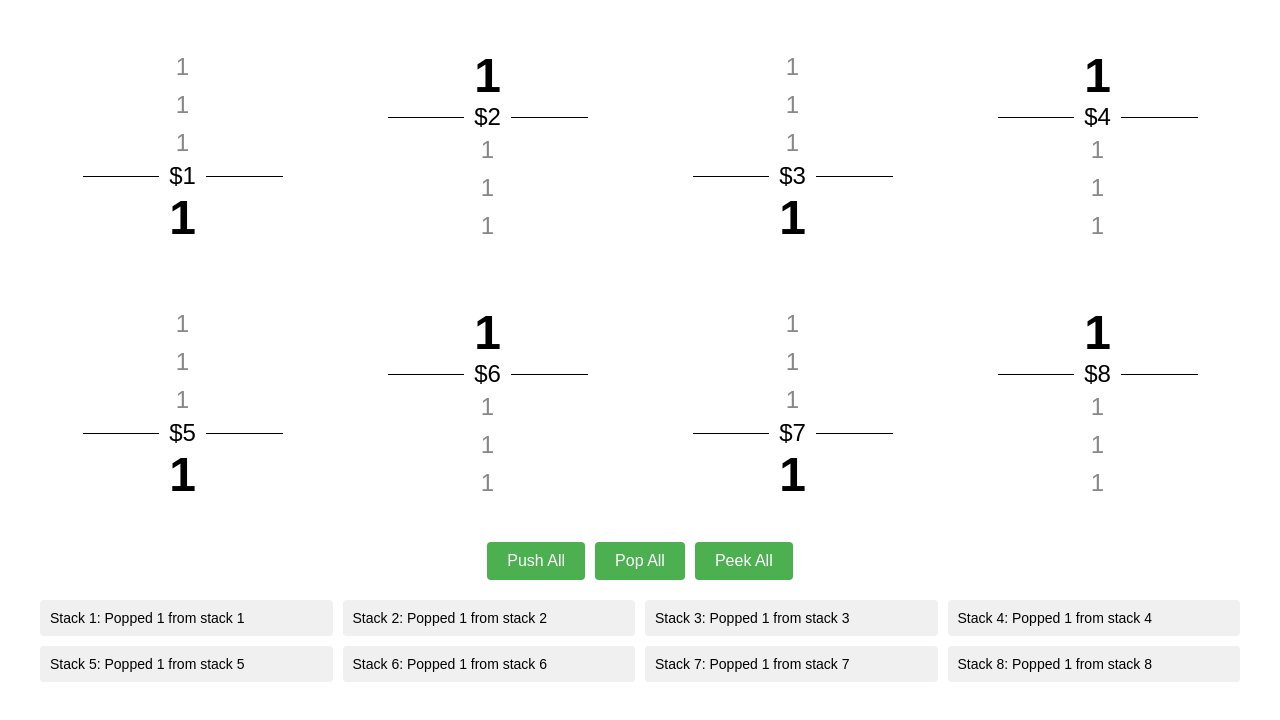
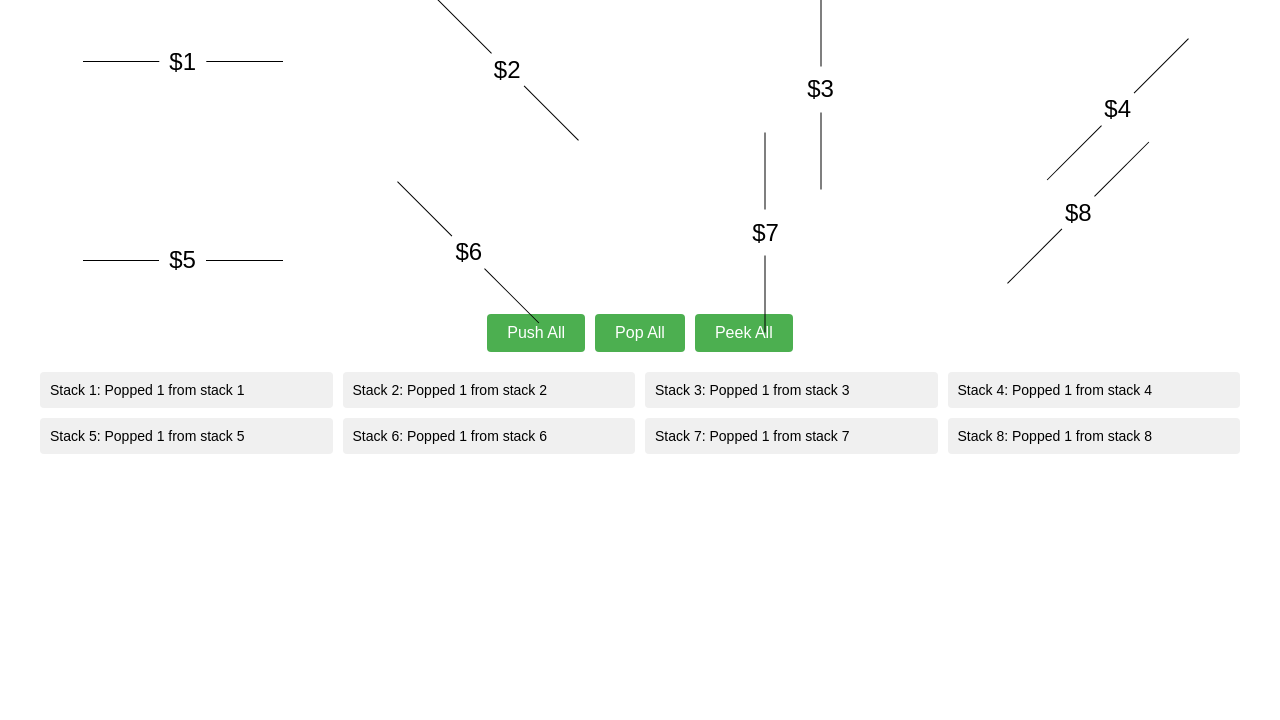
Before and after one commit to DaryeDev/valkyrie-vm, a Vue app: page / in a window 1280 px wide. Both pictures are taken after a click on the button "Pop All". Shown: the top 720 px of the page. Built offline with nearby package versions, Linux system fonts and the light colour scheme.

Commit message:
stack rotation

```diff
--- a/src/components/NexusComponent.vue
+++ b/src/components/NexusComponent.vue
@@ -6,7 +6,7 @@
         :key="index"
         :ref="el => { if (el) stackRefs[index] = el }"
         :separatorText="`$${index + 1}`"
-        :reverse="index % 2 === 0"
+        :rotation="[180, 225, 270, 315, 0, 45, 90, 135][index % 8]"
       />
     </div>
     <div class="global-controls">
--- a/src/components/StackComponent.vue
+++ b/src/components/StackComponent.vue
@@ -1,8 +1,11 @@
 <template>
-  <div class="stack" :class="{ 'reverse': reverse }">
+  <div class="stack" :style="{ '--rotation': rotation+'deg', '--counterrotation': (360 - rotation)+'deg' }">
     <transition-group name="stack-anim">
-      <div v-if="stackItems.length > 0" key="first-item" class="stack-item first-item" :class="{ 'reverse': reverse }">
+      <div v-if="stackItems.length > 0" key="first-item" class="stack-item first-item">
         {{ stackItems[0].value }}
+      </div>
+      <div v-else class="stack-item first-item">
+        &nbsp;
       </div>
       <div key="separator" class="separator">
         <div class="line"></div>
@@ -24,21 +27,17 @@ const props = defineProps({
     type: String,
     default: '$5'
   },
-  reverse: {
-    type: Boolean,
-    default: false
+  rotation: {
+    type: Number,
+    default: 0
   }
 });
 
 const stackItems = ref([
-  { id: 1, value: 1 },
-  { id: 2, value: 1 },
-  { id: 3, value: 1 },
-  { id: 4, value: 1 },
-  { id: 5, value: 1 }
+  { id: 1, value: 1 }
 ]);
 const lastOperation = ref('');
-let nextId = 6;
+let nextId = stackItems.value.length + 1;
 
 const push = () => {
   const newItem = { id: nextId++, value: Math.floor(Math.random() * 10) + 1 };
@@ -73,7 +72,7 @@ defineExpose({
 })
 </script>
 
-<style scoped lang="scss">
+<style scoped lang="postcss">
 .stack {
   max-width: 200px;
   margin: 0 auto;
@@ -83,15 +82,14 @@ defineExpose({
   flex-direction: column;
   align-items: center;
   padding: 20px 0;
-}
-
-.stack.reverse {
-  flex-direction: column-reverse;
+  transform: rotate(var(--rotation));
 }
 
 .stack-item {
   margin: 5px 0;
   transition: transform 0.3s ease;
+  rotate: var(--counterrotation);
+  z-index: 1;
 }
 
 .first-item {
@@ -127,6 +125,7 @@ defineExpose({
   padding: 0 10px;
   font-size: 24px;
   font-weight: 150;
+  rotate: var(--counterrotation);
 }
 
 .stack-anim-move {
@@ -152,17 +151,9 @@ defineExpose({
   transform: translateY(-20px);
 }
 
-.stack.reverse .stack-anim-enter-from {
-  transform: translateY(20px);
-}
-
 .stack-anim-leave-to {
   opacity: 0;
   transform: translateY(20px);
 }
 
-.stack.reverse .stack-anim-leave-to {
-  transform: translateY(-20px);
-}
-
 </style>
```
